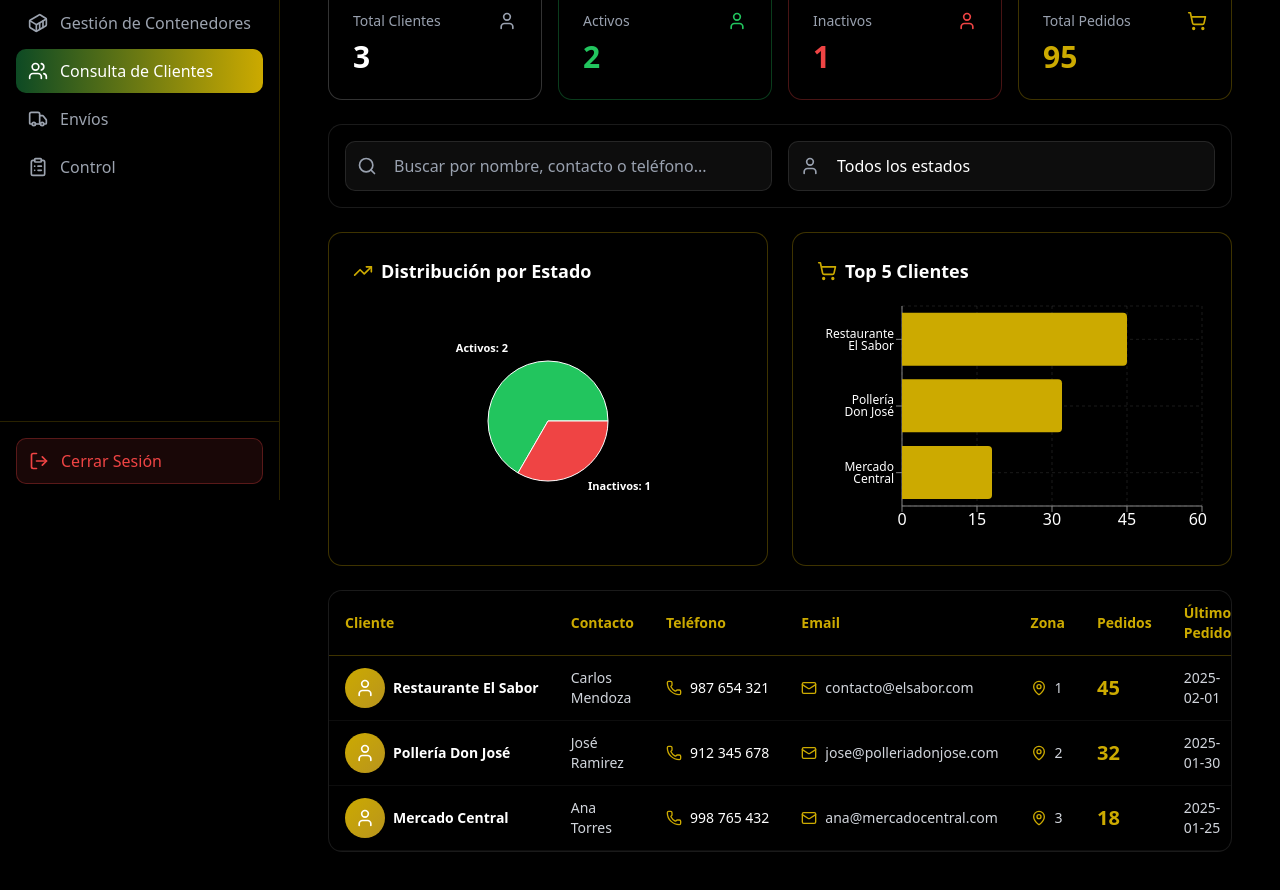
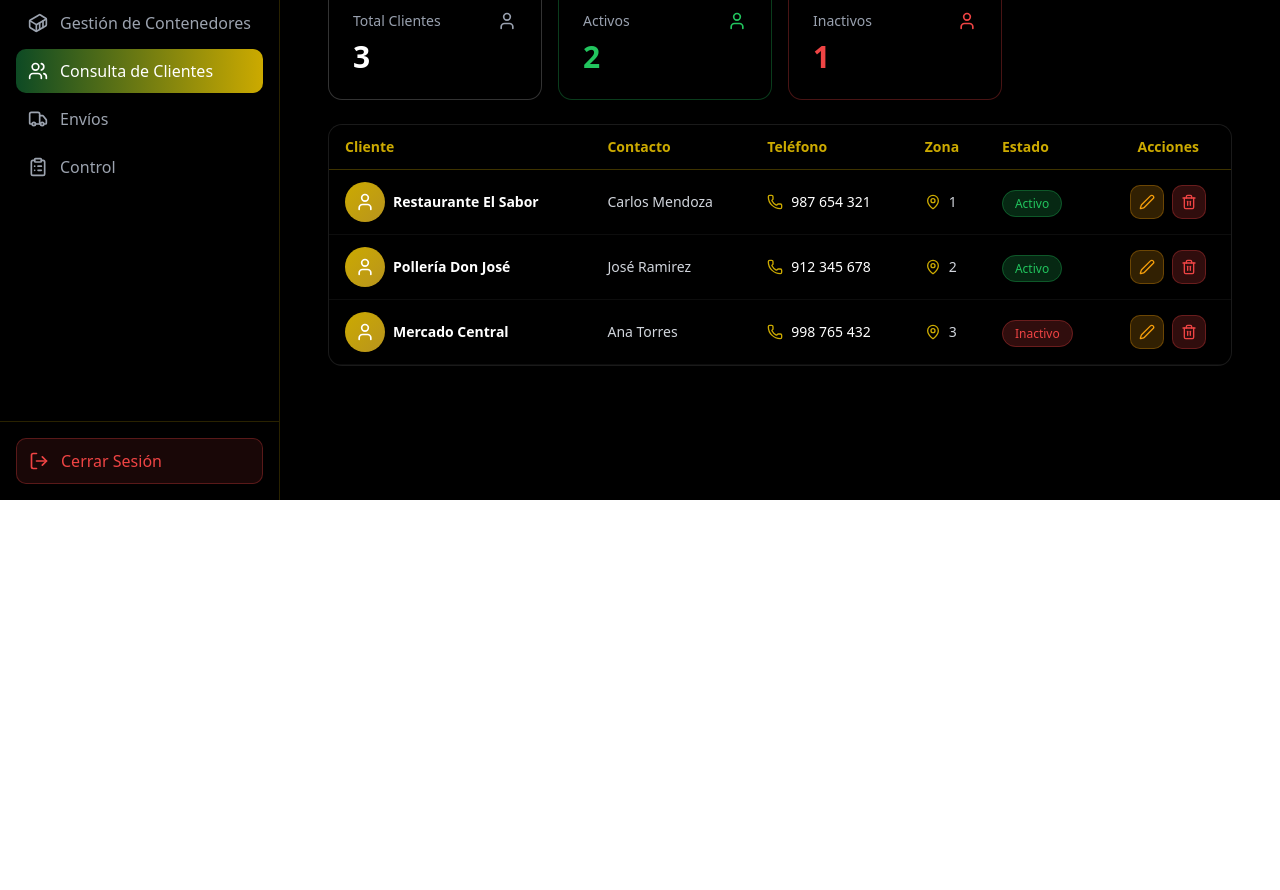
Before and after one commit to Ale-17-pe/F_Avicola, a React (Vite) app: page /dashboard-secretaria/clientes in a window 1280 px wide. Shown: the part 300-1190 px from the top of the page. After the commit the page ends 800 px from the top, so only its background shows below. Built offline with nearby package versions, Linux system fonts and the light colour scheme.

Commit message:
fix: quitando datos sin relevancia en clientes

```diff
--- a/src/components/Clientes.tsx
+++ b/src/components/Clientes.tsx
@@ -110,18 +110,6 @@ export function Clientes() {
   const totalClientes = clientes.length;
   const clientesActivos = clientes.filter(c => c.estado === 'Activo').length;
   const clientesInactivos = clientes.filter(c => c.estado === 'Inactivo').length;
-  const totalPedidosGeneral = clientes.reduce((acc, c) => acc + c.totalPedidos, 0);
-
-  // Datos para gráficos
-  const clientesPorEstado = [
-    { name: 'Activos', value: clientesActivos, color: '#22c55e' },
-    { name: 'Inactivos', value: clientesInactivos, color: '#ef4444' }
-  ];
-
-  const topClientes = [...clientes]
-    .sort((a, b) => b.totalPedidos - a.totalPedidos)
-    .slice(0, 5)
-    .map(c => ({ nombre: c.nombre, pedidos: c.totalPedidos }));
 
   return (
     <div className="space-y-4 sm:space-y-6 p-2 sm:p-4">
@@ -221,134 +209,9 @@ export function Clientes() {
               </div>
               <p className="text-2xl sm:text-3xl font-bold" style={{ color: '#ef4444' }}>{clientesInactivos}</p>
             </div>
-
-            <div className="backdrop-blur-xl rounded-xl p-4 sm:p-6" style={{
-              background: 'rgba(0, 0, 0, 0.3)',
-              border: '1px solid rgba(204, 170, 0, 0.3)'
-            }}>
-              <div className="flex items-center justify-between mb-2">
-                <p className="text-gray-400 text-xs sm:text-sm">Total Pedidos</p>
-                <ShoppingCart className="w-4 h-4 sm:w-5 sm:h-5" style={{ color: '#ccaa00' }} />
-              </div>
-              <p className="text-2xl sm:text-3xl font-bold" style={{ color: '#ccaa00' }}>{totalPedidosGeneral}</p>
-            </div>
           </div>
 
           {/* Filtros */}
-          <div className="backdrop-blur-xl rounded-xl p-3 sm:p-4" style={{
-            background: 'rgba(0, 0, 0, 0.3)',
-            border: '1px solid rgba(255, 255, 255, 0.1)'
-          }}>
-            <div className="grid grid-cols-1 sm:grid-cols-2 gap-3 sm:gap-4">
-              <div className="relative">
-                <Search className="absolute left-3 top-1/2 transform -translate-y-1/2 w-4 h-4 sm:w-5 sm:h-5 text-gray-400" />
-                <input
-                  type="text"
-                  placeholder="Buscar por nombre, contacto o teléfono..."
-                  value={searchTerm}
-                  onChange={(e) => setSearchTerm(e.target.value)}
-                  className="w-full pl-10 sm:pl-12 pr-3 sm:pr-4 py-2.5 sm:py-3 rounded-lg text-sm sm:text-base text-white placeholder-gray-400"
-                  style={{
-                    background: 'rgba(255, 255, 255, 0.05)',
-                    border: '1px solid rgba(255, 255, 255, 0.1)'
-                  }}
-                />
-              </div>
-
-              <div className="relative">
-                <User className="absolute left-3 top-1/2 transform -translate-y-1/2 w-4 h-4 sm:w-5 sm:h-5 text-gray-400" />
-                <select
-                  value={filterEstado}
-                  onChange={(e) => setFilterEstado(e.target.value)}
-                  className="w-full pl-10 sm:pl-12 pr-8 py-2.5 sm:py-3 rounded-lg text-sm sm:text-base text-white appearance-none cursor-pointer"
-                  style={{
-                    background: 'rgba(255, 255, 255, 0.05)',
-                    border: '1px solid rgba(255, 255, 255, 0.1)'
-                  }}
-                >
-                  <option value="all" style={{ background: '#1a1a1a', color: 'white' }}>Todos los estados</option>
-                  <option value="Activo" style={{ background: '#1a1a1a', color: 'white' }}>Activo</option>
-                  <option value="Inactivo" style={{ background: '#1a1a1a', color: 'white' }}>Inactivo</option>
-                </select>
-              </div>
-            </div>
-          </div>
-
-          {/* Gráficos */}
-          <div className="grid grid-cols-1 lg:grid-cols-2 gap-4 sm:gap-6">
-            {/* Distribución por Estado */}
-            <div className="backdrop-blur-xl rounded-xl p-4 sm:p-6" style={{
-              background: 'rgba(0, 0, 0, 0.3)',
-              border: '1px solid rgba(204, 170, 0, 0.3)'
-            }}>
-              <div className="flex items-center gap-2 mb-4">
-                <TrendingUp className="w-4 h-4 sm:w-5 sm:h-5" style={{ color: '#ccaa00' }} />
-                <h3 className="text-base sm:text-lg font-bold text-white truncate">Distribución por Estado</h3>
-              </div>
-              <div style={{ width: '100%', height: '240px', minHeight: '240px', minWidth: 0 }}>
-                <ResponsiveContainer width="100%" height="100%">
-                  <PieChart>
-                    <Pie
-                      data={clientesPorEstado}
-                      cx="50%"
-                      cy="50%"
-                      labelLine={false}
-                      label={({ name, value }) => `${name}: ${value}`}
-                      outerRadius={60}
-                      fill="#8884d8"
-                      dataKey="value"
-                    >
-                      {clientesPorEstado.map((entry, index) => (
-                        <Cell key={`cell-${index}`} fill={entry.color} />
-                      ))}
-                    </Pie>
-                    <Tooltip
-                      contentStyle={{
-                        background: 'rgba(0, 0, 0, 0.9)',
-                        border: '1px solid rgba(204, 170, 0, 0.5)',
-                        borderRadius: '8px'
-                      }}
-                    />
-                  </PieChart>
-                </ResponsiveContainer>
-              </div>
-            </div>
-
-            {/* Top Clientes por Pedidos */}
-            <div className="backdrop-blur-xl rounded-xl p-4 sm:p-6" style={{
-              background: 'rgba(0, 0, 0, 0.3)',
-              border: '1px solid rgba(204, 170, 0, 0.3)'
-            }}>
-              <div className="flex items-center gap-2 mb-4">
-                <ShoppingCart className="w-4 h-4 sm:w-5 sm:h-5" style={{ color: '#ccaa00' }} />
-                <h3 className="text-base sm:text-lg font-bold text-white truncate">Top 5 Clientes</h3>
-              </div>
-              <div style={{ width: '100%', height: '240px', minHeight: '240px', minWidth: 0 }}>
-                <ResponsiveContainer width="100%" height="100%">
-                  <BarChart data={topClientes} layout="vertical">
-                    <CartesianGrid strokeDasharray="3 3" stroke="rgba(255,255,255,0.1)" />
-                    <XAxis type="number" stroke="#888" />
-                    <YAxis
-                      dataKey="nombre"
-                      type="category"
-                      stroke="#888"
-                      width={80}
-                      tick={{ fontSize: 12 }}
-                    />
-                    <Tooltip
-                      contentStyle={{
-                        background: 'rgba(0, 0, 0, 0.9)',
-                        border: '1px solid rgba(204, 170, 0, 0.5)',
-                        borderRadius: '8px'
-                      }}
-                      labelStyle={{ color: '#fff' }}
-                    />
-                    <Bar dataKey="pedidos" fill="#ccaa00" radius={[0, 4, 4, 0]} />
-                  </BarChart>
-                </ResponsiveContainer>
-              </div>
-            </div>
-          </div>
 
           {/* Tabla de Clientes */}
           <div className="backdrop-blur-xl rounded-xl overflow-hidden" style={{
@@ -362,10 +225,7 @@ export function Clientes() {
                     <th className="px-4 py-3 text-left font-bold text-xs sm:text-sm" style={{ color: '#ccaa00' }}>Cliente</th>
                     <th className="px-4 py-3 text-left font-bold text-xs sm:text-sm hidden sm:table-cell" style={{ color: '#ccaa00' }}>Contacto</th>
                     <th className="px-4 py-3 text-left font-bold text-xs sm:text-sm" style={{ color: '#ccaa00' }}>Teléfono</th>
-                    <th className="px-4 py-3 text-left font-bold text-xs sm:text-sm hidden md:table-cell" style={{ color: '#ccaa00' }}>Email</th>
                     <th className="px-4 py-3 text-left font-bold text-xs sm:text-sm hidden lg:table-cell" style={{ color: '#ccaa00' }}>Zona</th>
-                    <th className="px-4 py-3 text-left font-bold text-xs sm:text-sm" style={{ color: '#ccaa00' }}>Pedidos</th>
-                    <th className="px-4 py-3 text-left font-bold text-xs sm:text-sm hidden md:table-cell" style={{ color: '#ccaa00' }}>Último Pedido</th>
                     <th className="px-4 py-3 text-left font-bold text-xs sm:text-sm" style={{ color: '#ccaa00' }}>Estado</th>
                     <th className="px-4 py-3 text-center font-bold text-xs sm:text-sm" style={{ color: '#ccaa00' }}>Acciones</th>
                   </tr>
@@ -399,25 +259,11 @@ export function Clientes() {
                           <span className="text-white text-xs sm:text-sm truncate">{cliente.telefono}</span>
                         </div>
                       </td>
-                      <td className="px-4 py-3 hidden md:table-cell">
-                        <div className="flex items-center gap-1 sm:gap-2">
-                          <Mail className="w-3 h-3 sm:w-4 sm:h-4 flex-shrink-0" style={{ color: '#ccaa00' }} />
-                          <span className="text-gray-300 text-sm truncate">{cliente.email}</span>
-                        </div>
-                      </td>
                       <td className="px-4 py-3 hidden lg:table-cell">
                         <div className="flex items-center gap-1 sm:gap-2">
                           <MapPin className="w-3 h-3 sm:w-4 sm:h-4 flex-shrink-0" style={{ color: '#ccaa00' }} />
                           <span className="text-gray-300 text-sm truncate">{cliente.zona}</span>
                         </div>
-                      </td>
-                      <td className="px-4 py-3">
-                        <span className="text-lg sm:text-xl font-bold" style={{ color: '#ccaa00' }}>
-                          {cliente.totalPedidos}
-                        </span>
-                      </td>
-                      <td className="px-4 py-3 text-gray-300 text-sm hidden md:table-cell">
-                        {cliente.ultimoPedido}
                       </td>
                       <td className="px-4 py-3">
                         <span
@@ -586,26 +432,7 @@ export function Clientes() {
                       </div>
                     </div>
 
-                    <div className="md:col-span-2">
-                      <label className="block text-xs sm:text-sm font-bold mb-1 sm:mb-2" style={{ color: '#ccaa00' }}>
-                        Email
-                      </label>
-                      <div className="relative">
-                        <Mail className="absolute left-3 sm:left-4 top-1/2 transform -translate-y-1/2 w-3 h-3 sm:w-4 sm:h-4 md:w-5 md:h-5 text-gray-400" />
-                        <input
-                          type="email"
-                          value={formData.email}
-                          onChange={(e) => setFormData({ ...formData, email: e.target.value })}
-                          className="w-full pl-9 sm:pl-10 md:pl-12 pr-3 py-2 sm:py-2.5 md:py-3 rounded-lg text-xs sm:text-sm md:text-base text-white placeholder-gray-400 transition-all focus:ring-2"
-                          style={{
-                            background: 'rgba(255, 255, 255, 0.08)',
-                            border: '1.5px solid rgba(236, 72, 153, 0.3)',
-                            outlineColor: '#ec4899'
-                          }}
-                          placeholder="Ej: contacto@cliente.com"
-                        />
-                      </div>
-                    </div>
+
 
                     <div className="md:col-span-2">
                       <label className="block text-xs sm:text-sm font-bold mb-1 sm:mb-2" style={{ color: '#ccaa00' }}>
--- a/src/components/Informes.tsx
+++ b/src/components/Informes.tsx
@@ -81,9 +81,9 @@ export function Informes() {
   ];
 
   const clientesMock = [
-    { nombre: 'Restaurante El Sabor', contacto: 'Carlos Mendoza', telefono: '987654321', email: 'contacto@elsabor.com', direccion: 'Av. Principal 123, Lima', totalPedidos: 45, ultimoPedido: '2025-02-01', estado: 'Activo' },
-    { nombre: 'Pollería Don José', contacto: 'José Ramirez', telefono: '912345678', email: 'jose@polleriadonjose.com', direccion: 'Jr. Comercio 456, Callao', totalPedidos: 32, ultimoPedido: '2025-01-30', estado: 'Activo' },
-    { nombre: 'Mercado Central', contacto: 'Ana Torres', telefono: '998765432', email: 'ana@mercadocentral.com', direccion: 'Calle Los Olivos 789, Lima', totalPedidos: 18, ultimoPedido: '2025-01-25', estado: 'Inactivo' }
+    { nombre: 'Restaurante El Sabor', contacto: 'Carlos Mendoza', telefono: '987654321', direccion: 'Av. Principal 123, Lima', estado: 'Activo' },
+    { nombre: 'Pollería Don José', contacto: 'José Ramirez', telefono: '912345678', direccion: 'Jr. Comercio 456, Callao', estado: 'Activo' },
+    { nombre: 'Mercado Central', contacto: 'Ana Torres', telefono: '998765432', direccion: 'Calle Los Olivos 789, Lima', estado: 'Inactivo' }
   ];
 
   const costosClientesMock = [
@@ -186,7 +186,7 @@ export function Informes() {
           nombre: 'Todos los Clientes',
           descripcion: 'Base de datos de clientes',
           generarDatos: () => clientesMock,
-          columnas: ['nombre', 'contacto', 'telefono', 'email', 'direccion', 'totalPedidos', 'ultimoPedido', 'estado']
+          columnas: ['nombre', 'contacto', 'telefono', 'direccion', 'estado']
         },
         {
           id: 'costos',
```
